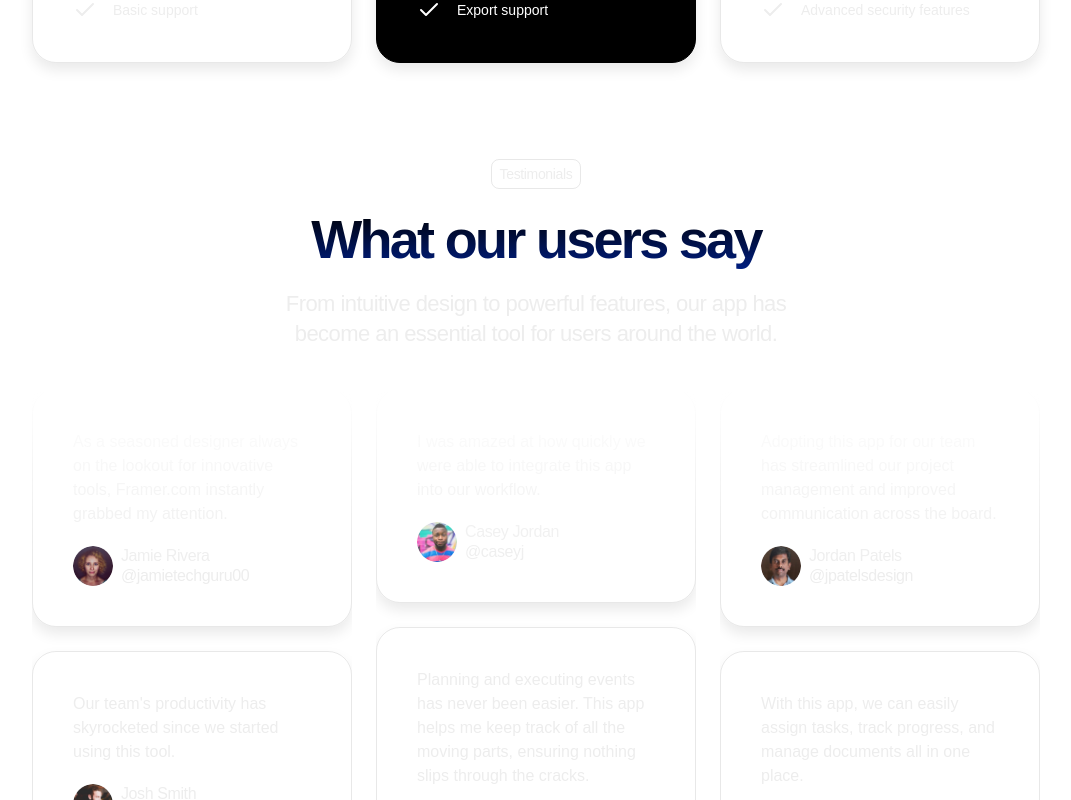
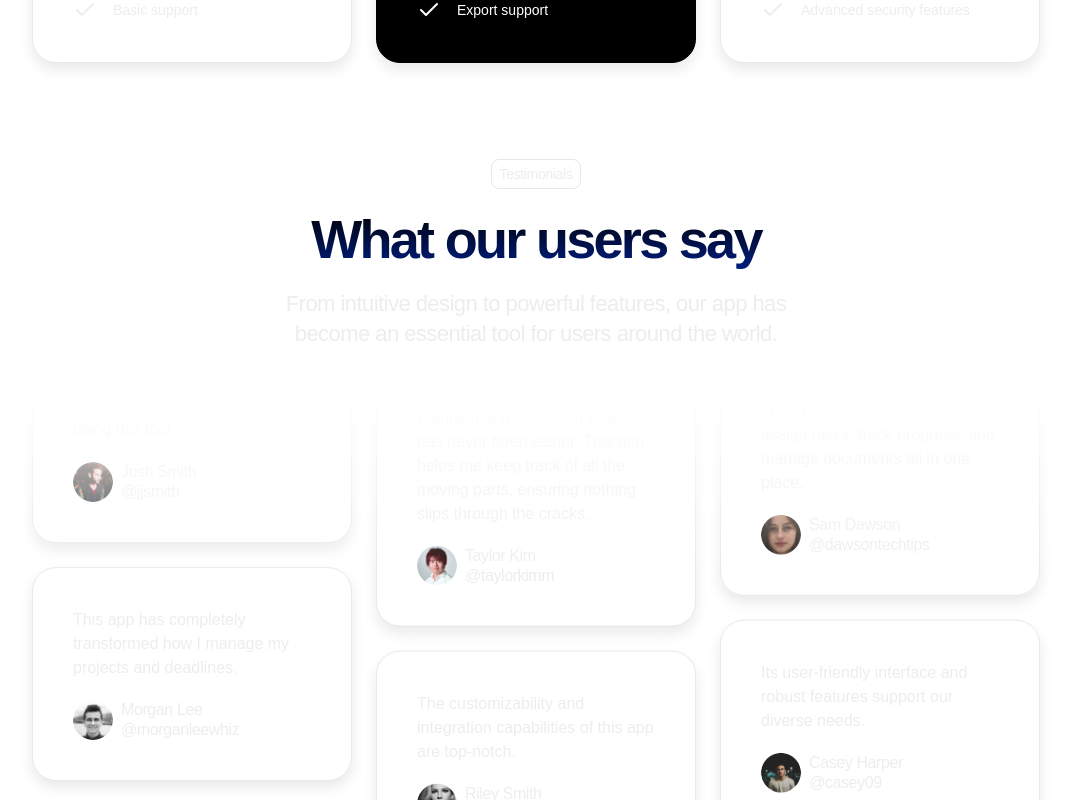
Before and after one commit to Harshalvk/Glimpse, a Next.js app: page / in a window 1280 px wide. Shown: the part 3080-3880 px from the top of the page, without its empty margins (104-1175 px from the left). Built offline with nearby package versions, Linux system fonts and the light colour scheme.

Commit message:
ADD: Animation on testimonials section

```diff
--- a/src/components/Testimonials.tsx
+++ b/src/components/Testimonials.tsx
@@ -1,3 +1,4 @@
+"use client";
 import avatar1 from "@/assets/avatar-1.png";
 import avatar2 from "@/assets/avatar-2.png";
 import avatar3 from "@/assets/avatar-3.png";
@@ -7,8 +8,10 @@
 import avatar7 from "@/assets/avatar-7.png";
 import avatar8 from "@/assets/avatar-8.png";
 import avatar9 from "@/assets/avatar-9.png";
+import React from "react";
 import Image from "next/image";
 import { twMerge } from "tailwind-merge";
+import { motion } from "framer-motion";
 
 const testimonials = [
   {
@@ -74,13 +77,23 @@
 const TestimonialsColumn = (props: {
   className?: string;
   testimonials: typeof testimonials;
+  duration?: number;
 }) => (
-  <div
-    className={twMerge(
-      "flex flex-col gap-6 mt-10 [mask-image:linear-gradient(to_bottom,transparent,black_25%,black_75%,transparent)]",
-      props.className
-    )}
+  <div className={props.className}>
+    <motion.div
+      animate={{
+        translateY: "-50%",
+      }}
+      transition={{
+        duration: props.duration || 10,
+        repeat: Infinity,
+        ease: "linear",
+        repeatType: "loop",
+      }}
+      className="flex flex-col gap-6 pb-6"
     >
+      {[...new Array(2)].fill(0).map((_, index) => (
+        <React.Fragment key={index}>
           {props.testimonials.map(({ imageSrc, name, text, username }) => (
             <div className="card">
               <div>{text}</div>
@@ -93,12 +106,17 @@
                   className="h-10 w-10 rounded-full"
                 />
                 <div className="flex flex-col">
-            <div className="font-medium tracking-tight leading-5">{name}</div>
+                  <div className="font-medium tracking-tight leading-5">
+                    {name}
+                  </div>
                   <div className="leading-5 tracking-tight">{username}</div>
                 </div>
               </div>
             </div>
           ))}
+        </React.Fragment>
+      ))}
+    </motion.div>
   </div>
 );
 
@@ -116,15 +134,17 @@
             essential tool for users around the world.
           </p>
         </div>
-        <div className="flex justify-center gap-6">
-          <TestimonialsColumn testimonials={firstColumn} />
+        <div className="flex justify-center gap-6 mt-10 [mask-image:linear-gradient(to_bottom,transparent,black_25%,black_75%,transparent)] max-h-[738px] overflow-hidden">
+          <TestimonialsColumn testimonials={firstColumn} duration={15} />
           <TestimonialsColumn
             testimonials={secondColumn}
-            className="hidden md:flex"
+            className="hidden md:block"
+            duration={19}
           />
           <TestimonialsColumn
             testimonials={thirdColumn}
-            className="hidden lg:flex"
+            className="hidden lg:block"
+            duration={17}
           />
         </div>
       </div>
```
Lines whose indentation alone changed are shown as unchanged.
